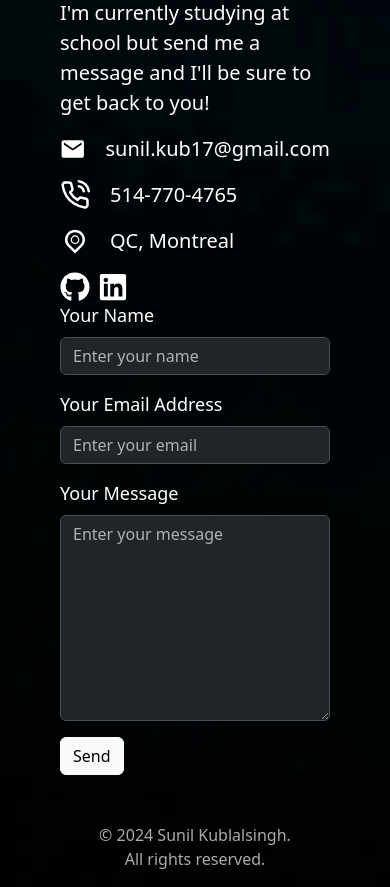
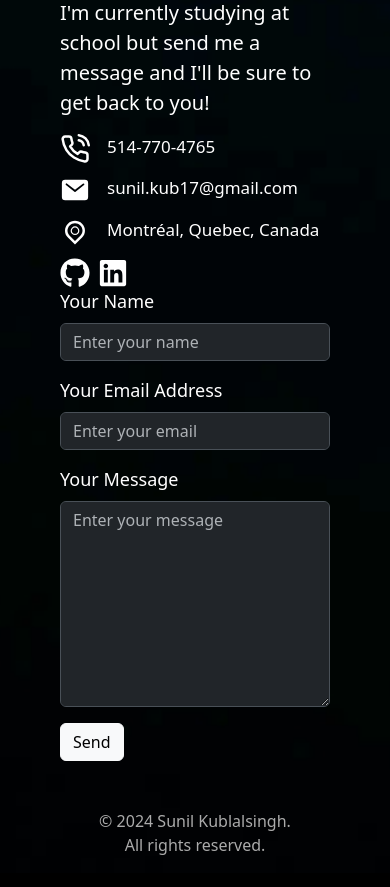
Before and after one commit to hulksunil/My-Portfolio, a React (Create React App) app: page / in a window 390 px wide. Shown: the part 5280-6167 px from the top of the page. Built offline with nearby package versions, Linux system fonts and the light colour scheme.

Commit message:
fixed font size with icons becoming non-existant on my phone

```diff
--- a/src/App.css
+++ b/src/App.css
@@ -185,6 +185,7 @@ nav.navbar .navbar-nav a.nav-link.navbar-link.active {
 
 .contactInfo p {
   padding-left: 1em;
+  font-size: 17px;
 }
 
 .contact form label {
--- a/src/components/Contact.js
+++ b/src/components/Contact.js
@@ -2,7 +2,7 @@ import { useState } from "react";
 import { Anchor, Button, Col, Container, Form, Row } from "react-bootstrap";
 import { FaGithub, FaLinkedin } from "react-icons/fa";
 import { FiPhoneCall } from "react-icons/fi";
-import { IoMdMail } from "react-icons/io";
+import { IoMail } from "react-icons/io5";
 import { TiLocationOutline } from "react-icons/ti";
 
 /**
@@ -50,17 +50,18 @@ const Contact = () => {
             sure to get back to you!
           </p>
           <div className="d-flex contactInfo">
-            <IoMdMail size={"30px"} />
-            <p>sunil.kub17@gmail.com</p>
-          </div>
-          <div className="d-flex contactInfo">
             <FiPhoneCall size={"30px"} />
             <p>514-770-4765</p>
           </div>
           <div className="d-flex contactInfo">
+            <IoMail size={"30px"} />
+            <p>sunil.kub17@gmail.com</p>
+          </div>
+          <div className="d-flex contactInfo">
             <TiLocationOutline size={"30px"} />
-            <p>QC, Montreal</p>
+            <p>Montréal, Quebec, Canada</p>
           </div>
+
           <div className="socials">
             <Anchor
               className="text-reset"
```
